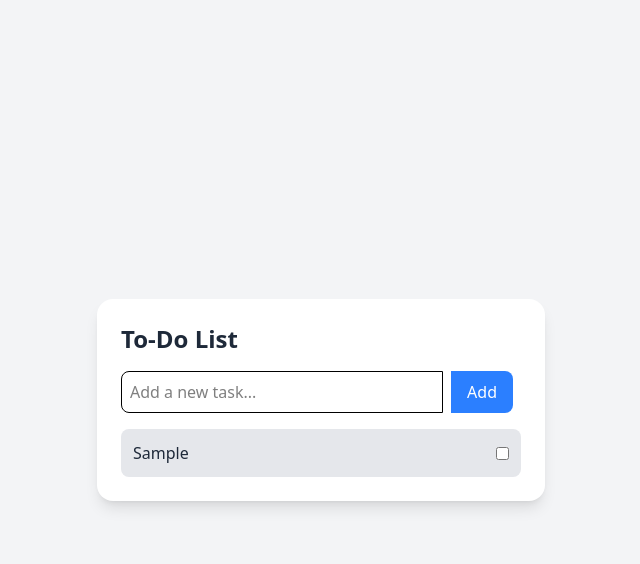
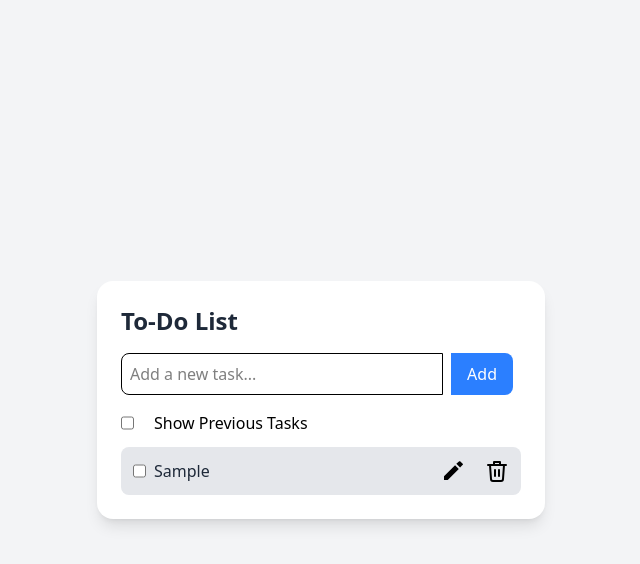
Before and after one commit to Mr-Nikhil-jha/todo, a React (Vite) app: page / in a window 1280 px wide. Both pictures are taken after typing "Sample" into the empty fields and a click on the button "Add". Shown: the top 564 px of the page, without its empty margins (319-959 px from the left). Built offline with nearby package versions, Linux system fonts and the light colour scheme.

Commit message:
edit task

```diff
--- a/src/components/InputBox.jsx
+++ b/src/components/InputBox.jsx
@@ -12,21 +12,39 @@ function InputBox() {
     };
     const [input, setInput] = useState("");
     const [task, setTask] = useState(getLocalData());
-    // const [checkAllow, setCheckAllow] = useState(false);
+    const [showPrevious, setShowPrevious] = useState(true);
+    const [editToggle, setEditToggle] = useState(false);
+    const [getId, setGetId] = useState("");
+    let [checkShow, setCheckShow] = useState(true);
 
     const addTask = () => {
         if (input.trim() === "") return;
-
-        setTask([...task, { id: Date.now().toString(36), text: input }]);
+        if (editToggle) {
+            task.forEach((ele) => {
+                if (ele.id == getId) {
+                    ele.text = input;
+                }
+            });
+        }
+        setTask([...task, { id: Date.now().toString(36), text: input, completed: false }]);
 
         setInput("");
     };
+    const toggleTask = (id) => {
+        setTask(task.map((tasks) => (tasks.id === id ? { ...tasks, completed: !tasks.completed } : tasks)));
+    };
+
     const deleteItem = (keyId) => {
         const updateItem = task.filter((currElem) => {
             return currElem.id != keyId;
         });
         console.log(updateItem);
         setTask(updateItem);
+    };
+
+    const editTask = (id) => {
+        setGetId(id);
+        addTask(id);
     };
 
     useEffect(() => {
@@ -39,28 +57,70 @@ function InputBox() {
                 <h2 className="text-2xl font-bold text-gray-800 mb-4">To-Do List</h2>
 
                 <div className="flex mb-4">
-                    <input type="text" className="flex-grow p-2 border rounded-l-lg focus:outline-none focus:ring-2 focus:ring-blue-500" placeholder="Add a new task..." value={input} onChange={(e) => setInput(e.target.value)} />
+                    <input type="text" value={input} className="flex-grow p-2 border rounded-l-lg focus:outline-none focus:ring-2 focus:ring-blue-500" placeholder="Add a new task..." onChange={(e) => setInput(e.target.value)} />
                     <button className="bg-blue-500 text-white px-4 py-2 mx-2 cursor-pointer rounded-r-lg hover:bg-blue-600" onClick={addTask}>
                         Add
                     </button>
                 </div>
 
                 <ul className="space-y-3">
+                    <div className="flex gap-5">
+                        <input type="checkbox" checked={!showPrevious} onChange={() => setShowPrevious((prev) => !prev)} />
+                        <span>Show Previous Tasks</span>
+                    </div>
                     {task.map((ele) => (
-                        <li key={ele.id} className={`flex items-center justify-between p-3 bg-gray-200 rounded-lg `}>
-                            <span className="text-gray-800 ">{ele.text}</span>
-                            <input
-                                className="border-2"
-                                type="checkbox"
-                                onChange={(e) => {
-                                    window["target"] = e;
-                                    e.currentTarget.parentElement.classList.toggle("line-through"),
-                                        setTimeout(() => {
-                                            // window.target.target.parentElement.remove();
-                                            deleteItem(ele.id);
-                                        }, 1000);
-                                }}
-                            />
+                        <li key={ele.id} className={`flex items-center justify-between p-3 bg-gray-200 rounded-lg ${ele.completed ? "line-through opacity-50" : ""} ${showPrevious && ele.completed ? "hidden" : ""}`}>
+                            <div className="flex gap-2">
+                                <input type="checkbox" checked={ele.completed} onChange={() => toggleTask(ele.id)} />
+                                <span className={`text-gray-800 outline-0 ${checkShow ? "" : "opacity-50"}`} contentEditable={!checkShow && true} suppressContentEditableWarning={!checkShow && true}>
+                                    {ele.text}
+                                </span>
+                            </div>
+
+                            <div className="flex gap-5">
+                                {/* edit button */}
+                                <span
+                                    className={`cursor-pointer text-right`}
+                                    onClick={(e) => {
+                                        editTask(ele.id);
+                                        setEditToggle((prev) => !prev);
+                                        setCheckShow((prev) => !prev);
+                                        setInput(e.target.closest("li").querySelector("span").innerText);
+                                    }}
+                                >
+                                    <svg xmlns="http://www.w3.org/2000/svg" className="transition-colors duration-200 hover:text-green-600 shadow-green-500" width="24" height="24" viewBox="0 0 24 24" fill="currentColor">
+                                        <path d="M3 17.25V21h3.75l11.06-11.06-3.75-3.75L3 17.25zm18.71-11.04c.39-.39.39-1.02 0-1.41l-2.34-2.34c-.39-.39-1.02-.39-1.41 0L15.34 4.66l3.75 3.75 2.62-2.62z" />
+                                    </svg>
+                                </span>
+
+                                {/* delete button  */}
+                                <span
+                                    className="cursor-pointer"
+                                    onClick={(e) => {
+                                        e.currentTarget.parentElement.classList.toggle("line-through");
+                                        deleteItem(ele.id);
+                                    }}
+                                >
+                                    <svg
+                                        xmlns="http://www.w3.org/2000/svg"
+                                        className="transition-colors duration-200 hover:text-red-600"
+                                        width="24"
+                                        height="24"
+                                        viewBox="0 0 24 24"
+                                        fill="none"
+                                        stroke="currentColor"
+                                        strokeWidth="2"
+                                        strokeLinecap="round"
+                                        strokeLinejoin="round"
+                                    >
+                                        <polyline points="3 6 5 6 21 6"></polyline>
+                                        <path d="M19 6l-1 14a2 2 0 0 1-2 2H8a2 2 0 0 1-2-2L5 6"></path>
+                                        <path d="M10 11v6"></path>
+                                        <path d="M14 11v6"></path>
+                                        <path d="M9 6V3h6v3"></path>
+                                    </svg>
+                                </span>
+                            </div>
                         </li>
                     ))}
                 </ul>
```
